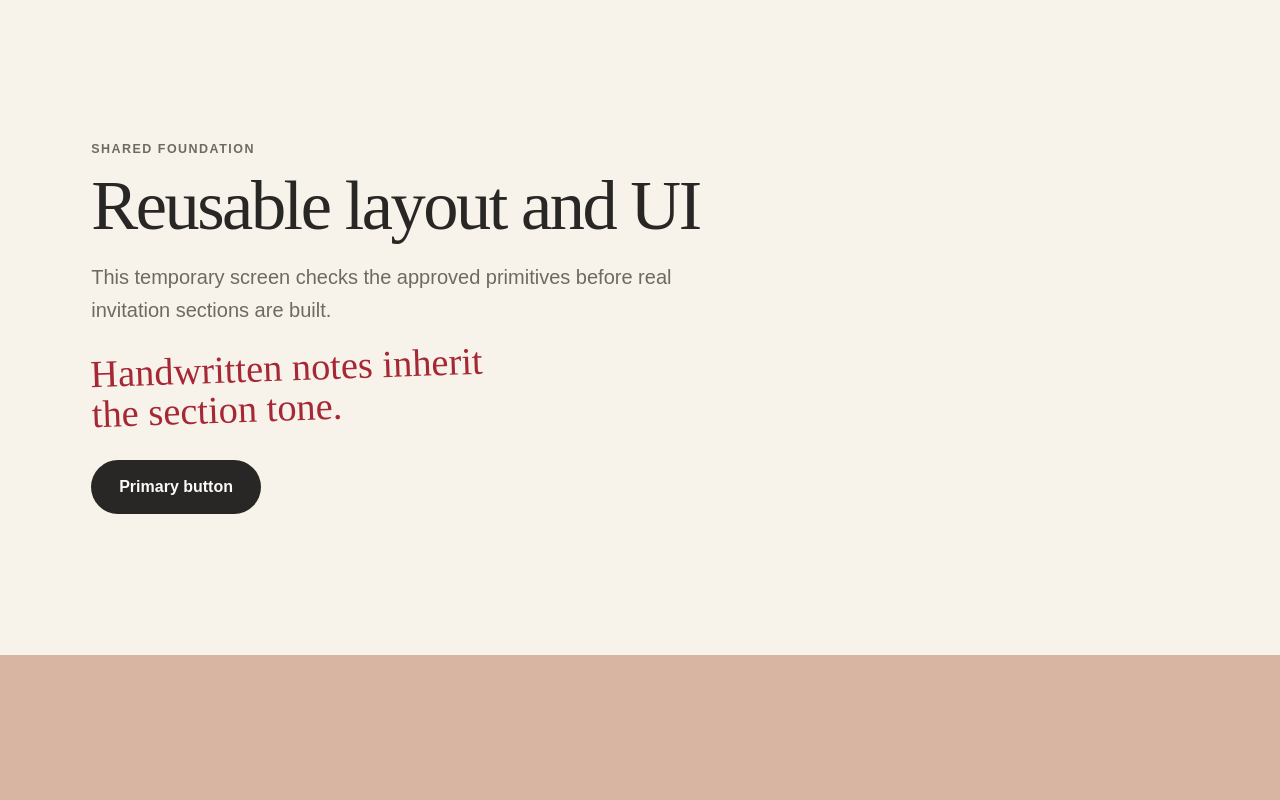
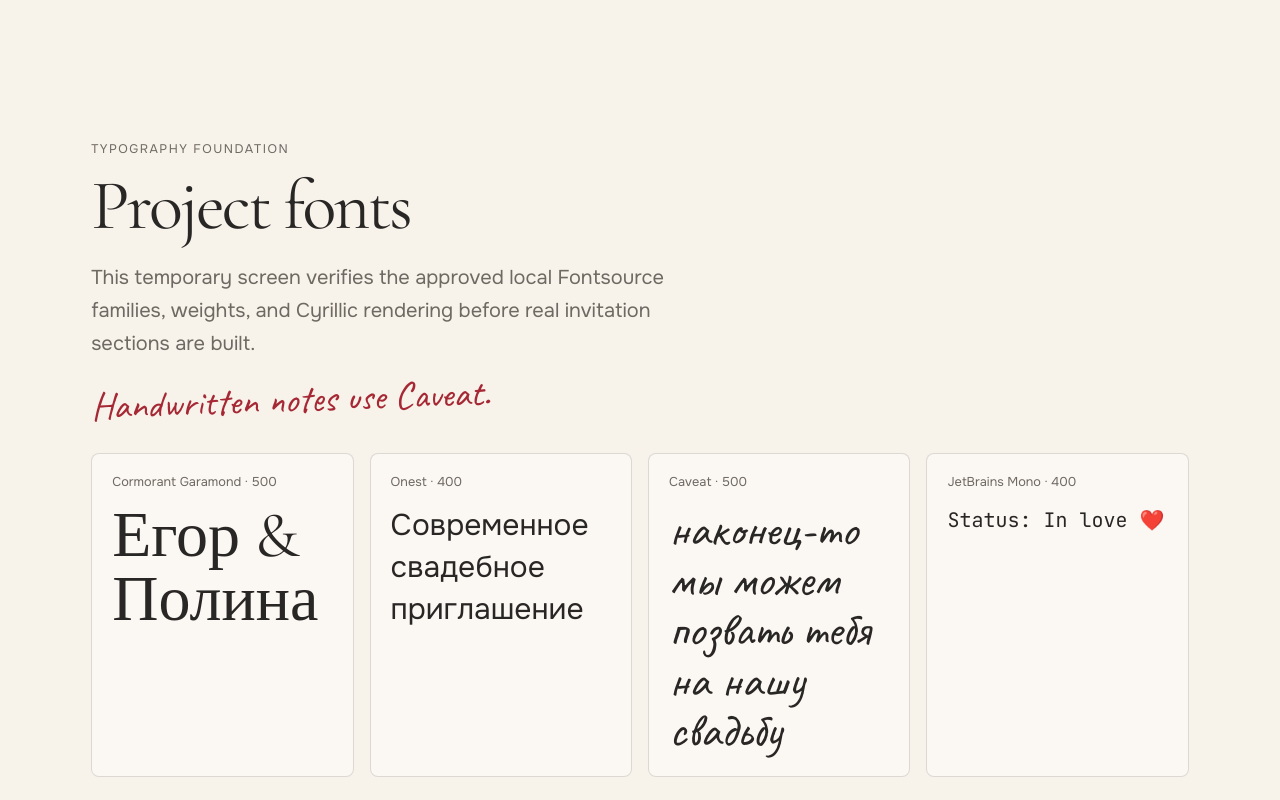
Before and after one commit to manuylove/wedding-invitation, a React (Vite) app: page / in a window 1280 px wide. Shown: the top 800 px of the page. Built offline with nearby package versions, Linux system fonts and the light colour scheme.

Commit message:
feat(typography): configure project fonts and type styles (#3)

```diff
--- a/package.json
+++ b/package.json
@@ -10,6 +10,10 @@
     "preview": "vite preview"
   },
   "dependencies": {
+    "@fontsource/caveat": "^5.2.8",
+    "@fontsource/cormorant-garamond": "^5.2.11",
+    "@fontsource/jetbrains-mono": "^5.2.8",
+    "@fontsource/onest": "^5.2.11",
     "@hookform/resolvers": "^5.4.0",
     "clsx": "^2.1.1",
     "framer-motion": "^12.42.2",
--- a/src/App.module.css
+++ b/src/App.module.css
@@ -1,6 +1,53 @@
 .demoStack {
   display: grid;
   gap: var(--space-8);
+}
+
+.typographyGrid {
+  display: grid;
+  grid-template-columns: repeat(auto-fit, minmax(240px, 1fr));
+  gap: var(--space-4);
+}
+
+.typeSpecimen {
+  min-width: 0;
+  padding: var(--space-5);
+  border: 1px solid var(--color-border);
+  border-radius: var(--radius-md);
+  background: rgb(252 250 246 / 70%);
+}
+
+.typeLabel {
+  margin: 0 0 var(--space-3);
+  color: var(--color-text-secondary);
+  font-family: var(--font-sans);
+  font-size: 0.8rem;
+  font-weight: 500;
+  line-height: 1.4;
+}
+
+.typeSample {
+  margin: 0;
+  color: var(--section-text);
+  overflow-wrap: anywhere;
+}
+
+.serifSample {
+  font-size: clamp(38px, 6vw, 64px);
+  line-height: 1;
+}
+
+.sansSample {
+  font-size: clamp(20px, 3vw, 30px);
+  line-height: 1.4;
+}
+
+.handwritingSample {
+  font-size: clamp(30px, 5vw, 48px);
+}
+
+.monoSample {
+  font-size: clamp(16px, 2vw, 20px);
 }
 
 .demoActions {
@@ -25,6 +72,7 @@
   background: rgb(255 255 255 / 4%);
   font-family: var(--font-mono);
   font-size: 0.95rem;
+  font-weight: 400;
   line-height: 1.65;
 }
 
--- a/src/App.tsx
+++ b/src/App.tsx
@@ -1,6 +1,33 @@
 import { Container, PaperSection } from './shared/layout'
 import { Button, HandwrittenNote, SectionHeader } from './shared/ui'
 import styles from './App.module.css'
+
+const typeSamples = [
+  {
+    label: 'Cormorant Garamond · 500',
+    className: 'text-serif',
+    sampleClassName: styles.serifSample,
+    text: 'Егор & Полина',
+  },
+  {
+    label: 'Onest · 400',
+    className: 'text-sans',
+    sampleClassName: styles.sansSample,
+    text: 'Современное свадебное приглашение',
+  },
+  {
+    label: 'Caveat · 500',
+    className: 'text-handwriting',
+    sampleClassName: styles.handwritingSample,
+    text: 'наконец-то мы можем позвать тебя на нашу свадьбу',
+  },
+  {
+    label: 'JetBrains Mono · 400',
+    className: 'text-mono',
+    sampleClassName: styles.monoSample,
+    text: 'Status: In love ❤️',
+  },
+] as const
 
 function App() {
   return (
@@ -9,14 +36,28 @@ function App() {
         <Container>
           <div className={styles.demoStack}>
             <SectionHeader
-              eyebrow="Shared foundation"
+              eyebrow="Typography foundation"
               headingLevel={1}
-              title="Reusable layout and UI"
-              subtitle="This temporary screen checks the approved primitives before real invitation sections are built."
-              note="Handwritten notes inherit the section tone."
+              title="Project fonts"
+              subtitle="This temporary screen verifies the approved local Fontsource families, weights, and Cyrillic rendering before real invitation sections are built."
+              note="Handwritten notes use Caveat."
             />
+
+            <div className={styles.typographyGrid}>
+              {typeSamples.map((sample) => (
+                <article className={styles.typeSpecimen} key={sample.label}>
+                  <p className={styles.typeLabel}>{sample.label}</p>
+                  <p
+                    className={`${styles.typeSample} ${sample.className} ${sample.sampleClassName}`}
+                  >
+                    {sample.text}
+                  </p>
+                </article>
+              ))}
+            </div>
+
             <div>
-              <Button>Primary button</Button>
+              <Button>Onest button 500</Button>
             </div>
           </div>
         </Container>
@@ -45,7 +86,7 @@ function App() {
             notePosition="corner"
           />
           <HandwrittenNote className={styles.demoNote} rotation="positive">
-            The note color comes from the section context.
+            наконец-то мы можем позвать тебя
           </HandwrittenNote>
         </Container>
       </PaperSection>
@@ -55,12 +96,12 @@ function App() {
           <SectionHeader
             eyebrow="Terminal tone"
             title="Terminal context"
-            subtitle="The component layer can inherit terminal text colors without introducing business logic."
+            subtitle="The mono font is reserved for terminal-style footer content."
             size="small"
           />
           <div className={styles.terminalBlock}>
-            <p>status: layout primitives ready</p>
-            <p className={styles.terminalMuted}>next: real sections later</p>
+            <p>Status: In love ❤️</p>
+            <p className={styles.terminalMuted}>font: JetBrains Mono · 400</p>
           </div>
         </Container>
       </PaperSection>
--- a/src/app/styles/typography.css
+++ b/src/app/styles/typography.css
@@ -1,15 +1,40 @@
+body {
+  font-family: var(--font-sans);
+  font-size: 16px;
+  font-weight: 400;
+  line-height: 1.6;
+}
+
+h1,
+h2,
+h3,
+h4,
+h5,
+h6 {
+  font-family: var(--font-serif);
+  font-weight: 500;
+  line-height: 1;
+  letter-spacing: -0.02em;
+}
+
 .text-serif {
   font-family: var(--font-serif);
+  font-weight: 500;
 }
 
 .text-sans {
   font-family: var(--font-sans);
+  font-weight: 400;
 }
 
 .text-handwriting {
   font-family: var(--font-handwriting);
+  font-weight: 500;
+  line-height: 1.05;
 }
 
 .text-mono {
   font-family: var(--font-mono);
+  font-weight: 400;
+  line-height: 1.6;
 }
--- a/src/main.tsx
+++ b/src/main.tsx
@@ -1,5 +1,6 @@
 import { StrictMode } from 'react'
 import { createRoot } from 'react-dom/client'
+import './app/styles/fonts.ts'
 import './app/styles/reset.css'
 import './app/styles/tokens.css'
 import './app/styles/typography.css'
--- a/src/shared/ui/Button/Button.module.css
+++ b/src/shared/ui/Button/Button.module.css
@@ -9,7 +9,7 @@
   background: var(--color-text-primary);
   font-family: var(--font-sans);
   font-size: 1rem;
-  font-weight: 700;
+  font-weight: 500;
   line-height: 1;
   text-align: center;
   transition:
--- a/src/shared/ui/SectionHeader/SectionHeader.module.css
+++ b/src/shared/ui/SectionHeader/SectionHeader.module.css
@@ -29,7 +29,7 @@
   color: var(--section-text-secondary, var(--color-text-secondary));
   font-family: var(--font-sans);
   font-size: 0.78rem;
-  font-weight: 700;
+  font-weight: 500;
   letter-spacing: 0.12em;
   line-height: 1.35;
   text-transform: uppercase;
@@ -66,6 +66,7 @@
   color: var(--section-text-secondary, var(--color-text-secondary));
   font-family: var(--font-sans);
   font-size: clamp(17px, 2vw, 20px);
+  font-weight: 400;
   line-height: 1.65;
 }
 
```
Also changed, not shown: src/app/styles/fonts.ts (added, +20 -0 lines), 1 other file (tests, documents, lock files or other folders).
